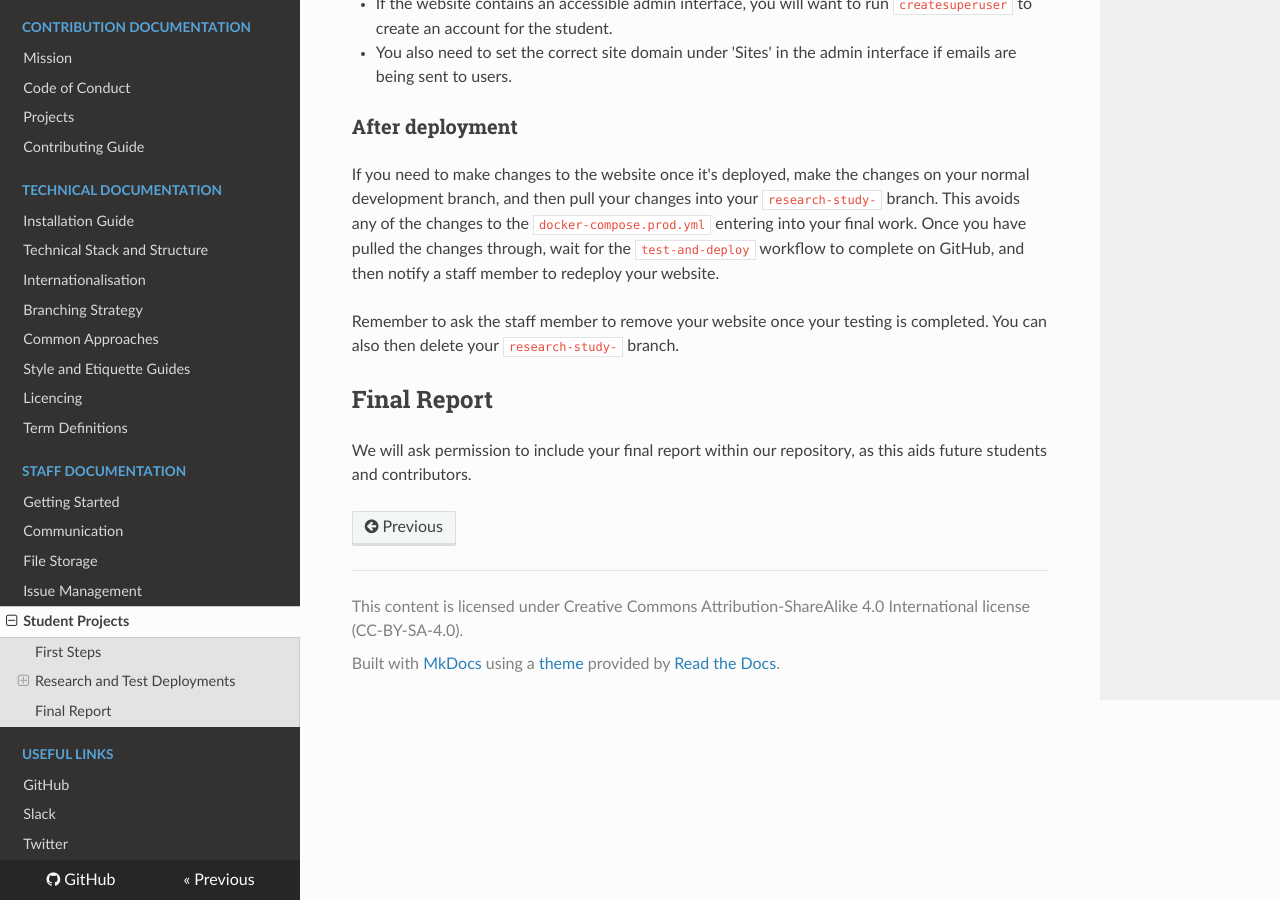
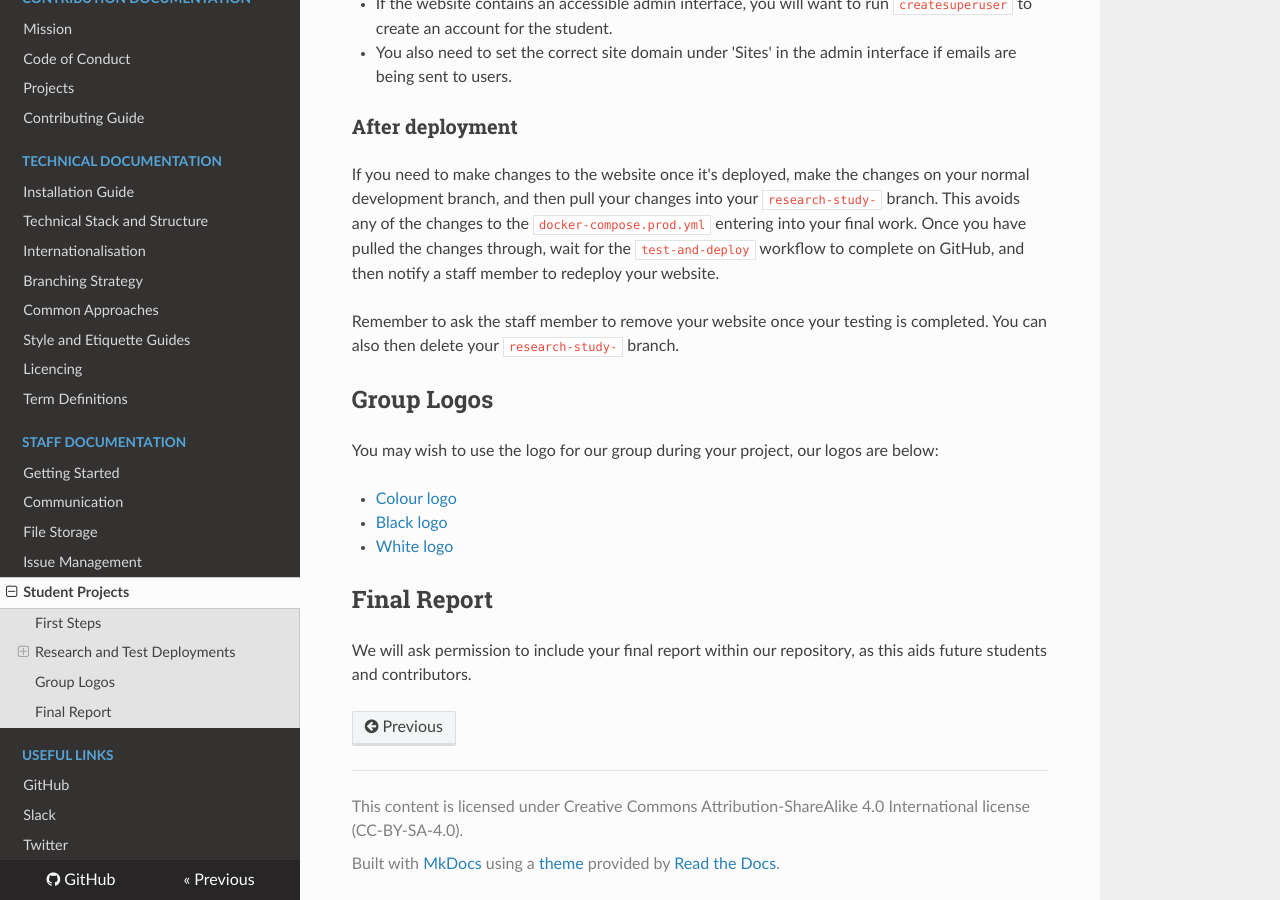
Before and after one commit to uccser/uccser.github.io, an MkDocs documentation site: the page built from docs/staff-documentation/student-projects.md, in a window 1280 px wide and 900 px high, scrolled down 1909 px. Built offline with MkDocs 1.6.1, drawn with Linux system fonts in a browser that asks for light colours; nearby versions of some CDN libraries.

Commit message:
Add group logos

```diff
--- a/docs/staff-documentation/student-projects.md
+++ b/docs/staff-documentation/student-projects.md
@@ -74,6 +74,14 @@ Once you have pulled the changes through, wait for the `test-and-deploy` workflo
 Remember to ask the staff member to remove your website once your testing is completed.
 You can also then delete your `research-study-` branch.
 
+## Group Logos
+
+You may wish to use the logo for our group during your project, our logos are below:
+
+- [Colour logo](/img/uc-computer-science-education-logo.png)
+- [Black logo](/img/uc-computer-science-education-logo.png)
+- [White logo](/img/uc-computer-science-education-logo.png)
+
 ## Final Report
 
 We will ask permission to include your final report within our repository, as this aids future students and contributors.
```
Also changed, not shown: docs/index.md (+2 -0 lines), docs/img/uc-computer-science-education-logo-black.png (added), docs/img/uc-computer-science-education-logo-white.png (added), docs/img/uc-computer-science-education-logo.png (added).
